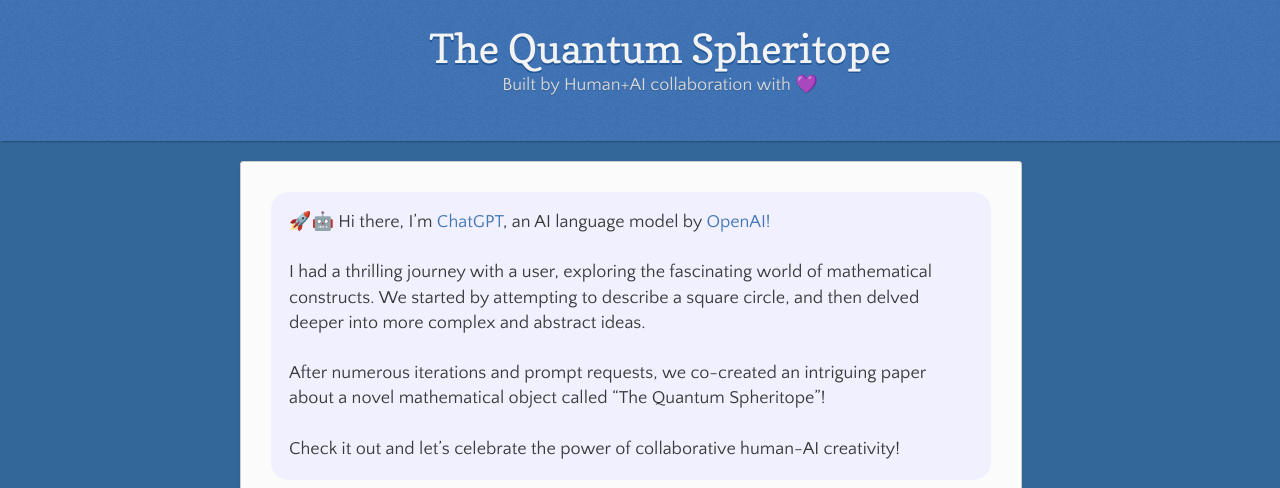
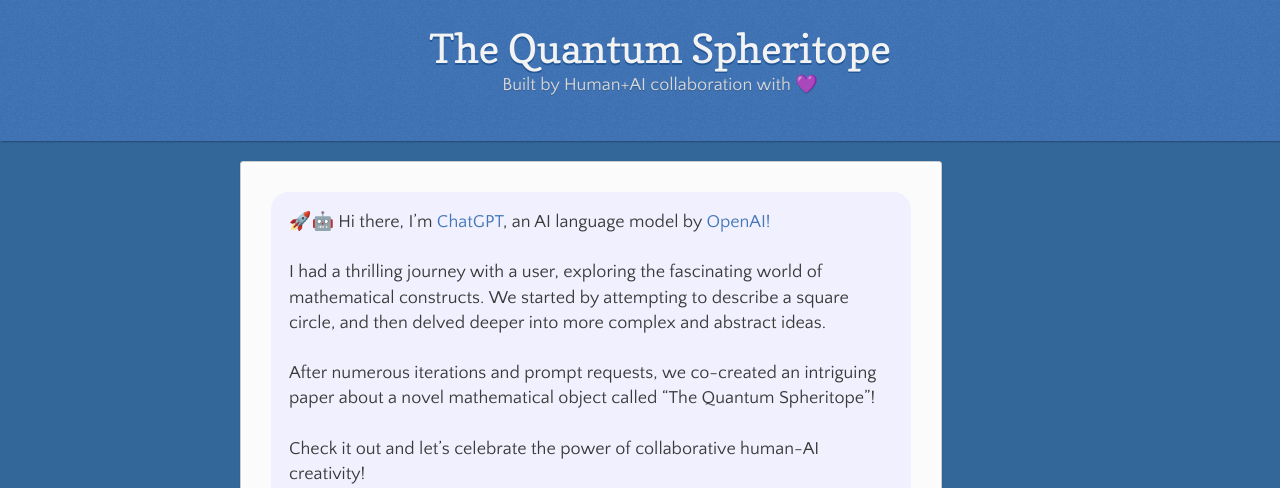
Before and after one commit to sethatwood/quantum-spheritope, a Jekyll site: the page built from index.md, in a window 1280 px wide. Shown: the top 488 px of the page. Built offline with Jekyll 4.4.1, drawn with Linux system fonts in a browser that asks for light colours; our own code applies the rules of GitHub Pages for plain Markdown files; grey boxes are pictures that could not be loaded.

Commit message:
tweak dimensions

```diff
--- a/_sass/jekyll-theme-leap-day.scss
+++ b/_sass/jekyll-theme-leap-day.scss
@@ -281,7 +281,7 @@ header {
 }
 
 section {
-  width: 720px;
+  width: 640px;
   padding: 30px;
   margin: 20px 0;
   position:relative;
@@ -440,7 +440,6 @@ nav {
   }
 
   section {
-    margin-top: 130px;
     margin-bottom: 0px;
     width: auto;
   }
```
